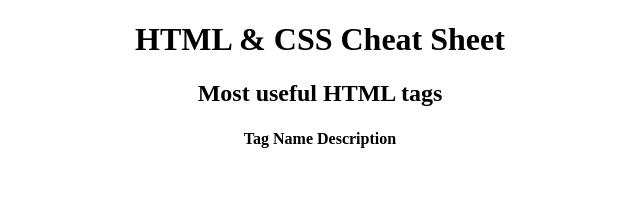
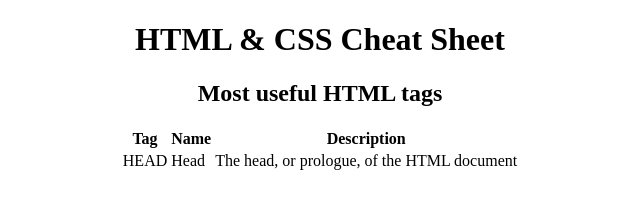
Before and after one commit to nanashi95/Cheat-Sheet, a plain HTML site: page index.html in a window 1280 px wide. Shown: the whole page, without its empty margins (320-960 px from the left). Drawn offline with Linux system fonts and the light colour scheme.

Commit message:
add first row

```diff
--- a/index.html
+++ b/index.html
@@ -19,6 +19,13 @@
                         <th>Description</th>
                     </tr>
                 </thead>
+                <tbody>
+                    <tr>
+                        <td>HEAD</td>
+                        <td>Head</td>
+                        <td>The head, or prologue, of the HTML document</td>
+                    </tr>
+                </tbody>
             </table>
         </div>
     </body>
```
